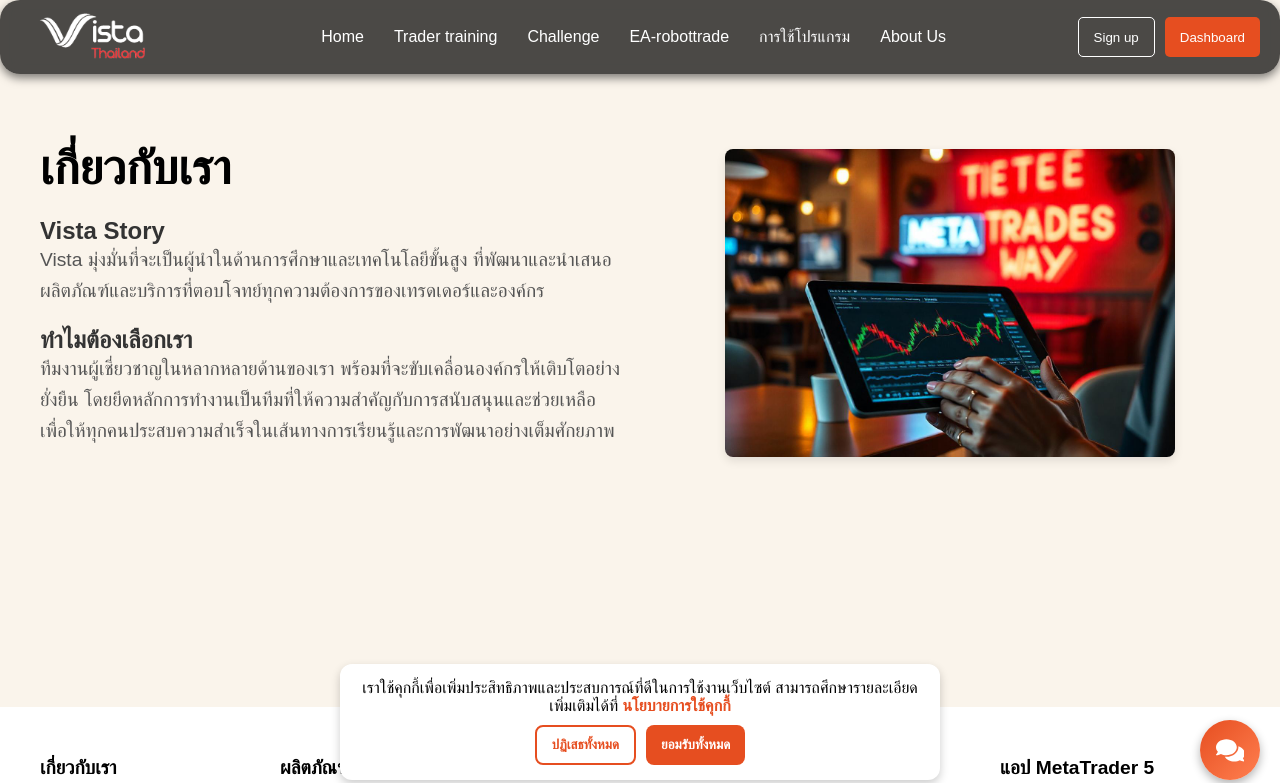
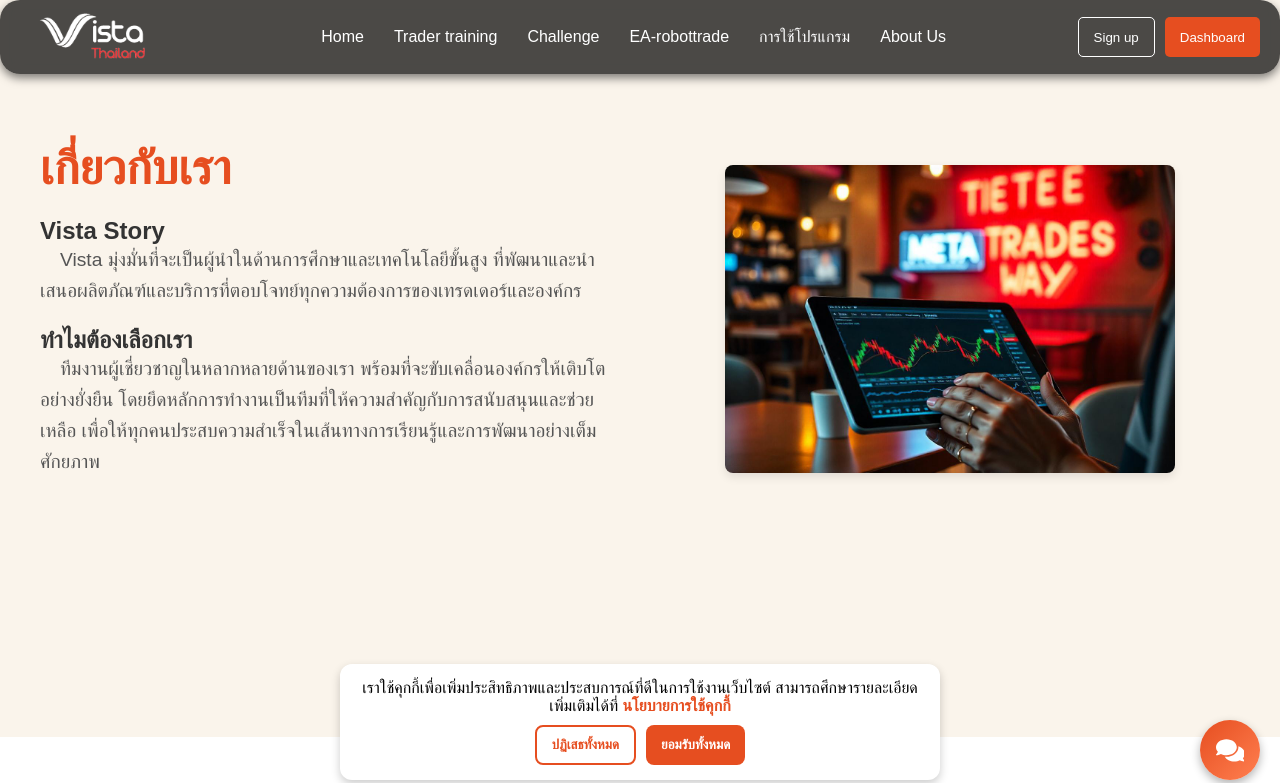
Before and after one commit to joozery/Vistathai, a React (Vite) app in the folder frontend/: page /about-us in a window 1280 px wide. Shown: the top 783 px of the page. Built offline with nearby package versions, Linux system fonts and the light colour scheme.

Commit message:
อัพเดภาพ

```diff
--- a/frontend/src/page/AboutUs.css
+++ b/frontend/src/page/AboutUs.css
@@ -28,11 +28,12 @@
   font-size: 3rem;
   font-weight: bold;
   margin-bottom: 20px;
-  color: #000;
+  color: #e64e20;;
 }
 
 .text-section p {
   font-size: 1.2rem;
+  text-indent: 20px;
   line-height: 1.6;
   color: #555;
   margin-bottom: 20px;
--- a/frontend/src/page/EArobottade.css
+++ b/frontend/src/page/EArobottade.css
@@ -38,7 +38,7 @@
 }
 
 .header-section h1 span {
-  color: #000000;
+  color: #e64e20;;
 }
 
 .header-section p {
```
